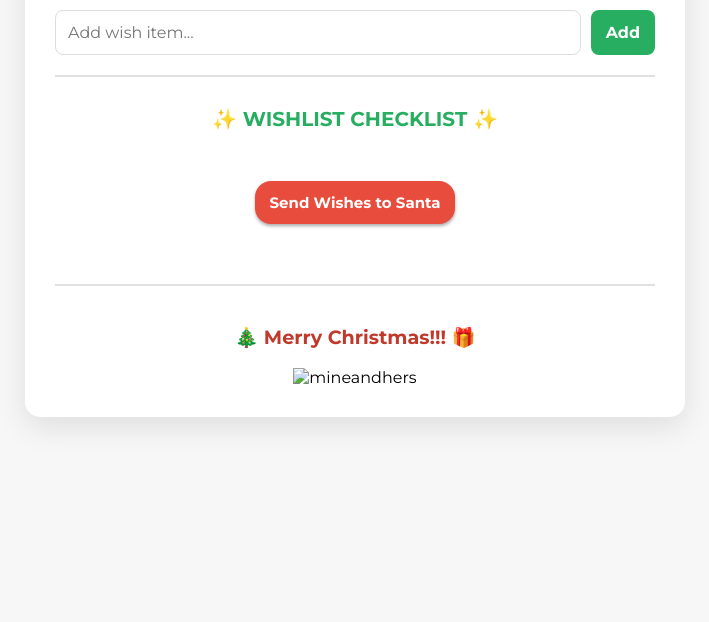
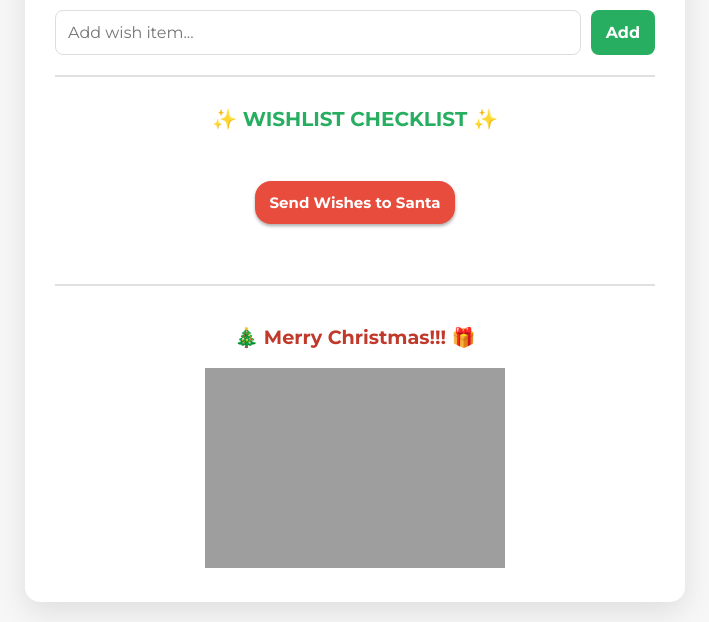
Before and after one commit to TranThiPhuongLoan/her-wish-list, a plain HTML site: page index.html in a window 1280 px wide. Shown: the part 189-811 px from the top of the page, without its empty margins (285-994 px from the left). Drawn offline with nearby package versions, Linux system fonts and the light colour scheme; the site is published under a folder, as on GitHub Pages, so addresses that start at the root find nothing.

Commit message:
Update index.html

```diff
--- a/index.html
+++ b/index.html
@@ -45,7 +45,7 @@
 
         <footer class="christmas-decor">
             <p>🎄 Merry Christmas!!! 🎁</p>
-            <img src="/her-wish-list/image/mineandhers.jpg" alt="mineandhers" width="300" height="200">
+            <img src="image/mineandhers.jpg" alt="mineandhers" width="300" height="200">
         </footer>
 
     </div>
```
